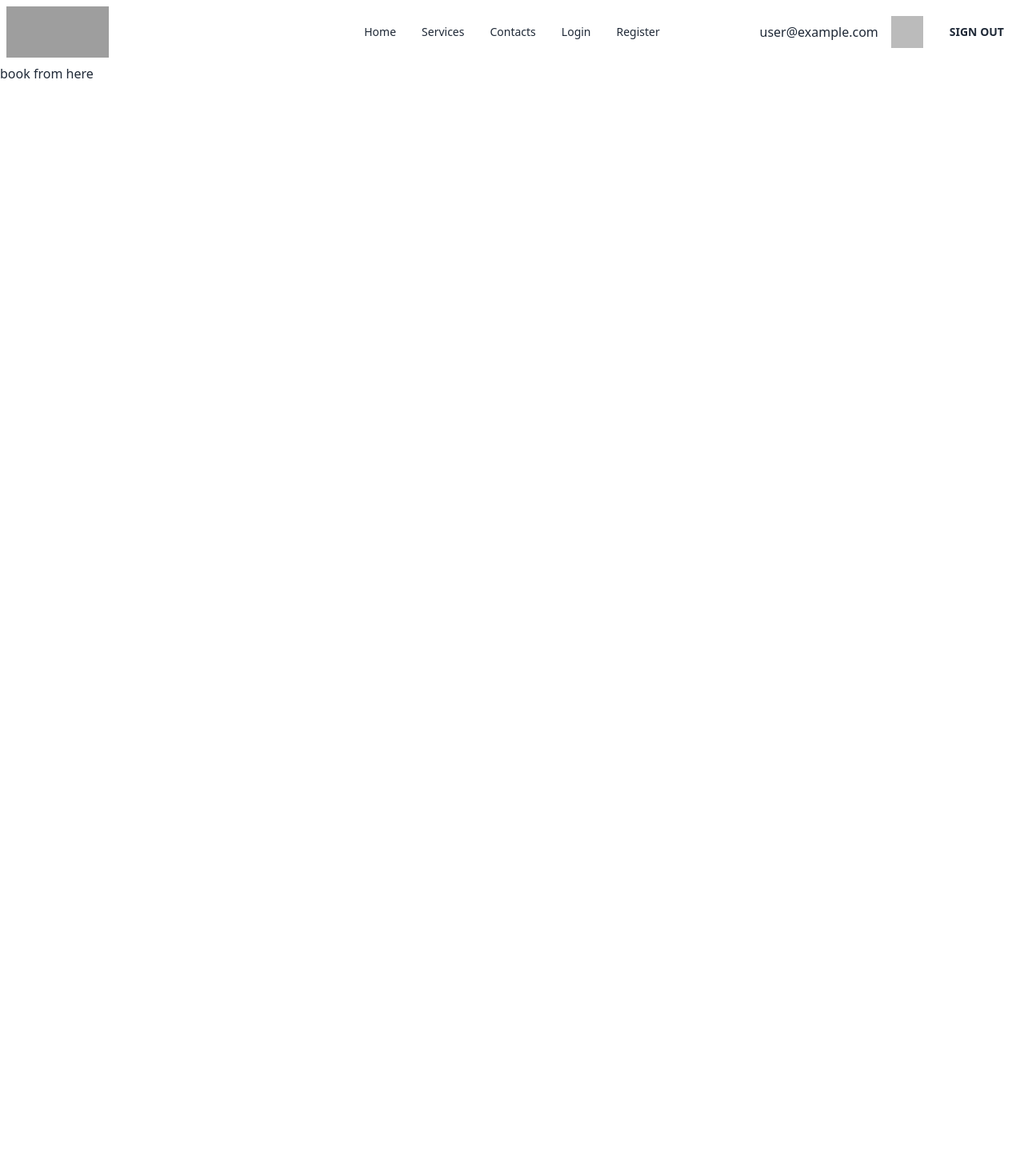
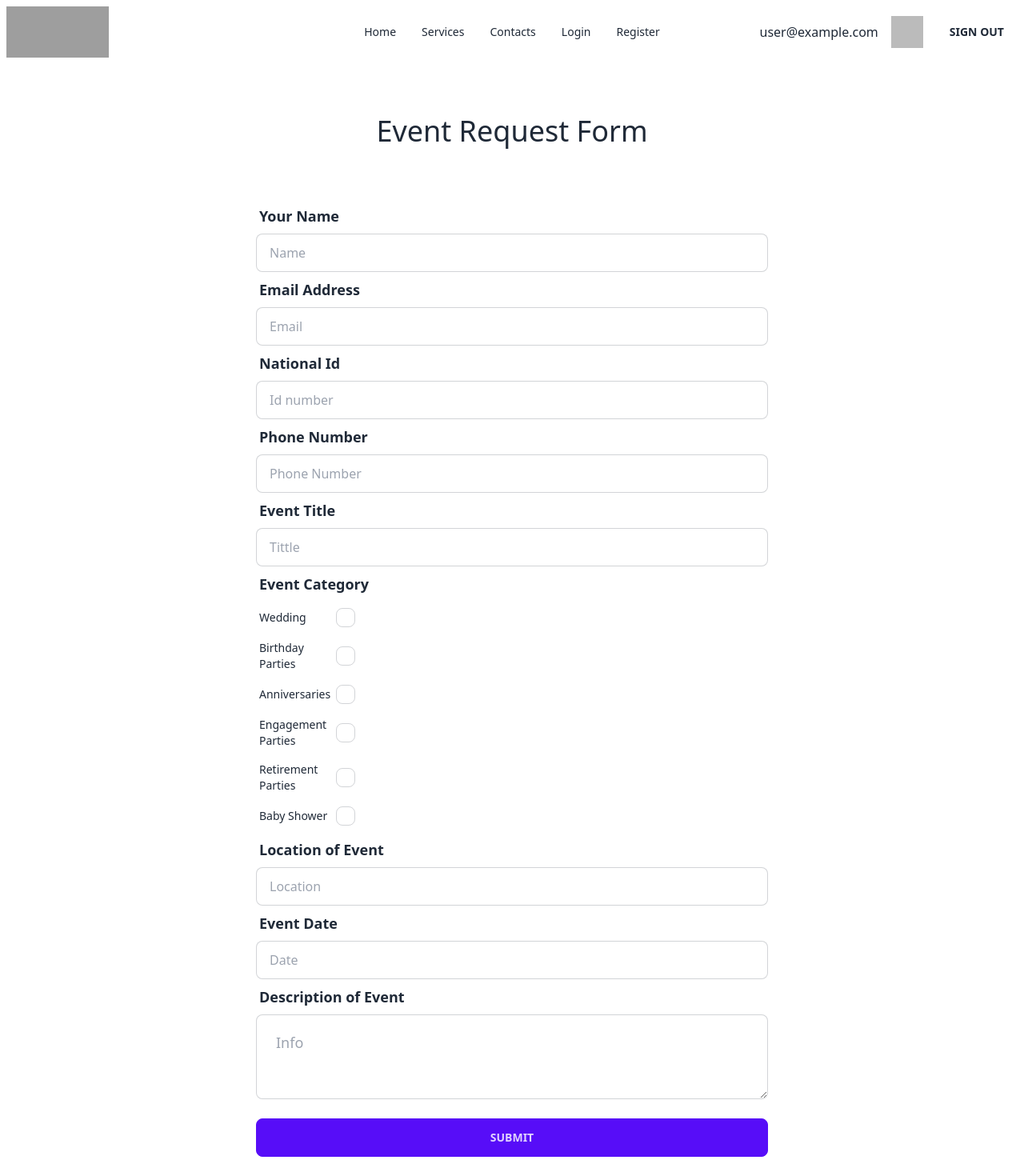
Before and after one commit to MohsenAlMahmud/rc-creative, a React (Vite) app: page /eventBookingForm in a window 1280 px wide. Shown: the top 1470 px of the page at 80% size. Before the commit the page ends 800 px from the top, so only its background shows below. Built offline with nearby package versions, Linux system fonts and the light colour scheme; no server answers; sample sign-in values are in the browser's storage; grey boxes are pictures that could not be loaded.

Commit message:
design of event booking form is complete

```diff
--- a/src/pages/EventBookingForm.jsx
+++ b/src/pages/EventBookingForm.jsx
@@ -5,7 +5,96 @@ const EventBookingForm = () => {
     return (
         <div>
             <Navbar></Navbar>
-            <h2>book from here</h2>
+            <div>
+                <h2 className="text-4xl text-center py-16">Event Request Form</h2>
+                <form className="w-1/2 mx-auto">
+                    <div className="form-control">
+                        <label className="label">
+                            <span className="label-text text-lg font-semibold">Your Name</span>
+                        </label>
+                        <input type="text" name="name" placeholder="Name" className="input input-bordered" required />
+                    </div>
+
+                    <div className="form-control">
+                        <label className="label">
+                            <span className="label-text text-lg font-semibold">Email Address</span>
+                        </label>
+                        <input type="email" name="email" placeholder="Email" className="input input-bordered" required />
+                    </div>
+                    <div className="form-control">
+                        <label className="label">
+                            <span className="label-text text-lg font-semibold">National Id</span>
+                        </label>
+                        <input type="text" name="id card" placeholder="Id number" className="input input-bordered" required />
+                    </div>
+                    <div className="form-control">
+                        <label className="label">
+                            <span className="label-text text-lg font-semibold">Phone Number</span>
+                        </label>
+                        <input type="text" name="phone number" placeholder="Phone Number" className="input input-bordered" required />
+                    </div>
+                    <div className="form-control">
+                        <label className="label">
+                            <span className="label-text text-lg font-semibold">Event Title</span>
+                        </label>
+                        <input type="text" name="name" placeholder="Tittle" className="input input-bordered" required />
+                    </div>
+                    <div className="form-control">
+                        <label className="label">
+                            <span className="label-text text-lg font-semibold">Event Category</span>
+                        </label>
+                        <div className="w-1/5">
+                            <label className="label cursor-pointer">
+                                <span className="label-text">Wedding</span>
+                                <input type="checkbox" className="checkbox" />
+                            </label>
+                            <label className="label cursor-pointer">
+                                <span className="label-text">Birthday Parties</span>
+                                <input type="checkbox" className="checkbox" />
+                            </label>
+                            <label className="label cursor-pointer">
+                                <span className="label-text">Anniversaries</span>
+                                <input type="checkbox" className="checkbox" />
+                            </label>
+                            <label className="label cursor-pointer">
+                                <span className="label-text">Engagement Parties</span>
+                                <input type="checkbox" className="checkbox" />
+                            </label>
+                            <label className="label cursor-pointer">
+                                <span className="label-text">Retirement Parties</span>
+                                <input type="checkbox" className="checkbox" />
+                            </label>
+                            <label className="label cursor-pointer">
+                                <span className="label-text">Baby Shower</span>
+                                <input type="checkbox" className="checkbox" />
+                            </label>
+                        </div>
+
+                    </div>
+                    <div className="form-control">
+                        <label className="label">
+                            <span className="label-text text-lg font-semibold">Location of Event</span>
+                        </label>
+                        <input type="text" name="name" placeholder="Location" className="input input-bordered" required />
+                    </div>
+                    <div className="form-control">
+                        <label className="label">
+                            <span className="label-text text-lg font-semibold">Event Date</span>
+                        </label>
+                        <input type="text" name="name" placeholder="Date" className="input input-bordered" required />
+                    </div>
+                    <div className="form-control">
+                        <label className="label">
+                            <span className="label-text text-lg font-semibold">Description of Event</span>
+                        </label>
+                        <textarea placeholder="Info" className="textarea textarea-bordered textarea-lg w-full" ></textarea>
+                    </div>
+
+                    <div className="form-control mt-6 mb-10">
+                        <button className="btn btn-primary">Submit</button>
+                    </div>
+                </form>
+            </div>
         </div>
     );
 };
```
